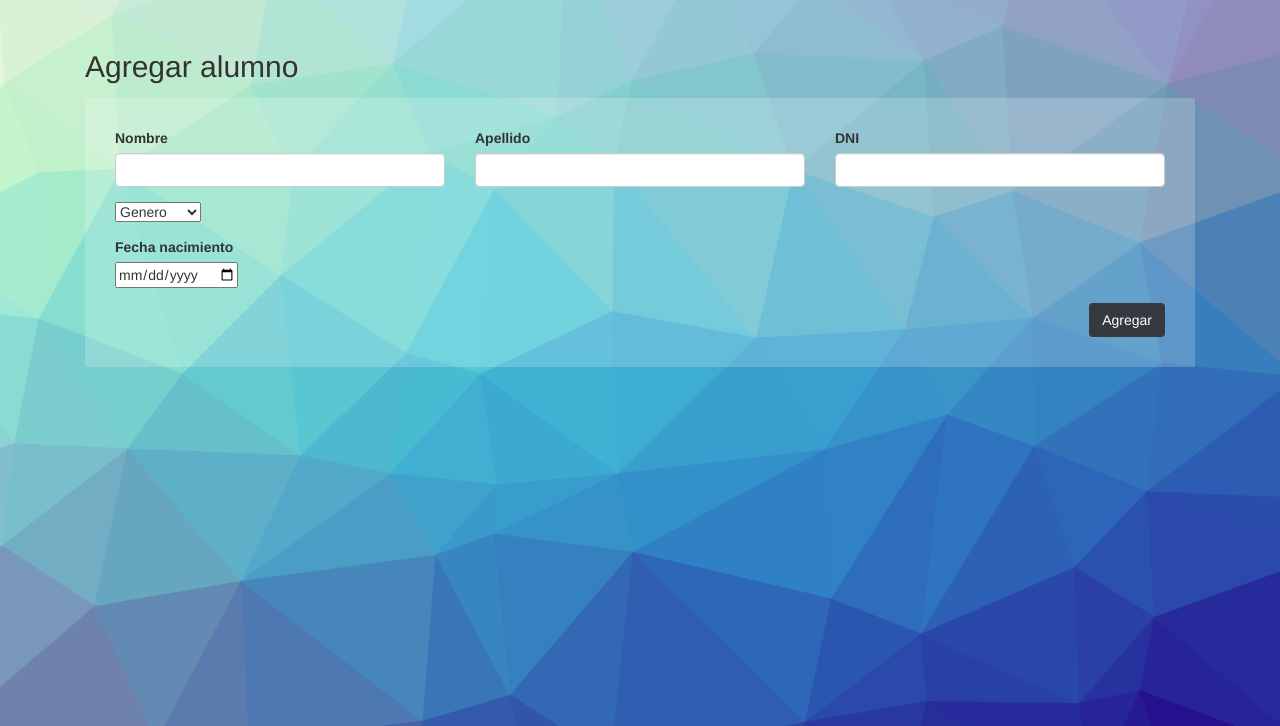
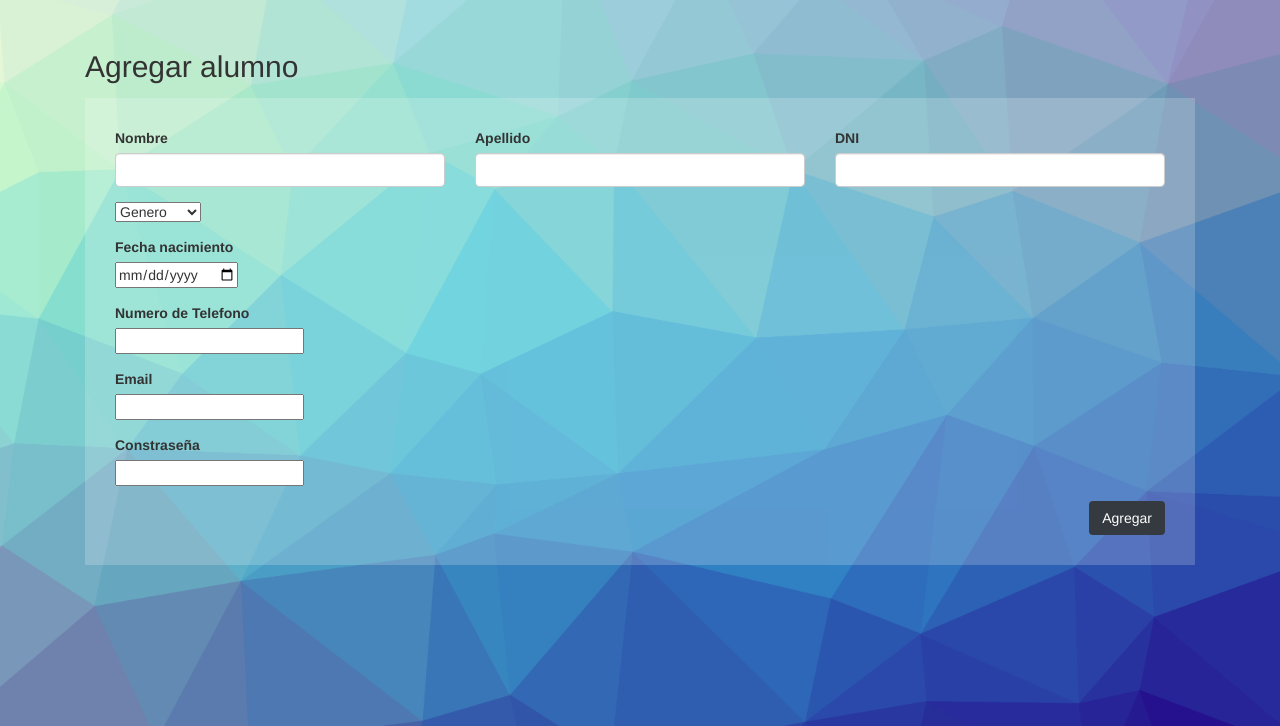
Before and after one commit to franbarilatti/Final-Poject-Lab-IV, a PHP site: template Views/student-add.php in a window 1280 px wide. Shown: the top 726 px of the page. Run offline with PHP 8.4, Linux system fonts and the light colour scheme; the template is opened without the code that fills it: most values are stand-ins (such as "Sample title", 1, 10 or a date in 2020); some libraries are stand-ins or nearby versions.

Commit message:
modify student-add and StudentDAO

```diff
--- a/Views/student-add.php
+++ b/Views/student-add.php
@@ -38,6 +38,18 @@
                                    <label for="">Fecha nacimiento</label> <br>
                                    <input type="date" name="birthDate" min="<?php echo time();?>" >
                               </div>
+                              <div class="form-group">
+                                   <label for="">Numero de Telefono</label> <br>
+                                   <input type="text" name="phoneNumber">
+                              </div>
+                              <div class="form-group">
+                                   <label for="">Email</label> <br>
+                                   <input type="email" name="email">
+                              </div>
+                              <div class="form-group">
+                                   <label for="">Constraseña</label> <br>
+                                   <input type="password" name="password">
+                              </div>
                          </div>
                     </div>
                     <button type="submit" class="btn btn-dark ml-auto d-block">Agregar</button>
```
Also changed, not shown: DAO/StudentDAO.php (+5 -5 lines).
